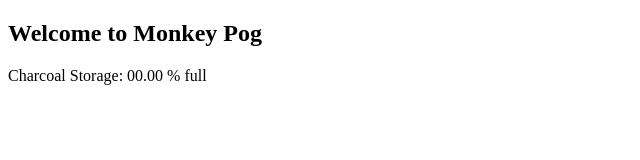
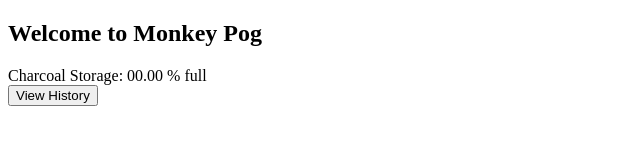
Before and after one commit to LordSquishers/lordsquishers.github.io, a website: page index.html in a window 1280 px wide. Shown: the whole page, without its empty margins (0-640 px from the left). Drawn offline with Linux system fonts and the light colour scheme.

Commit message:
added view history buttom

```diff
--- a/index.html
+++ b/index.html
@@ -27,5 +27,10 @@
         var charcoalPercentage = loadFile('char.txt')
         document.getElementById('charDisplay').innerHTML = 'Charcoal Storage: ' + charcoalPercentage.toString() + "% full";
     </script>
+
+    <form action="https://monkey-pog.herokuapp.com/charHistory.txt">
+      <input type="submit" value="View History" />
+    </form>
+
   </body>
 </html>
```
